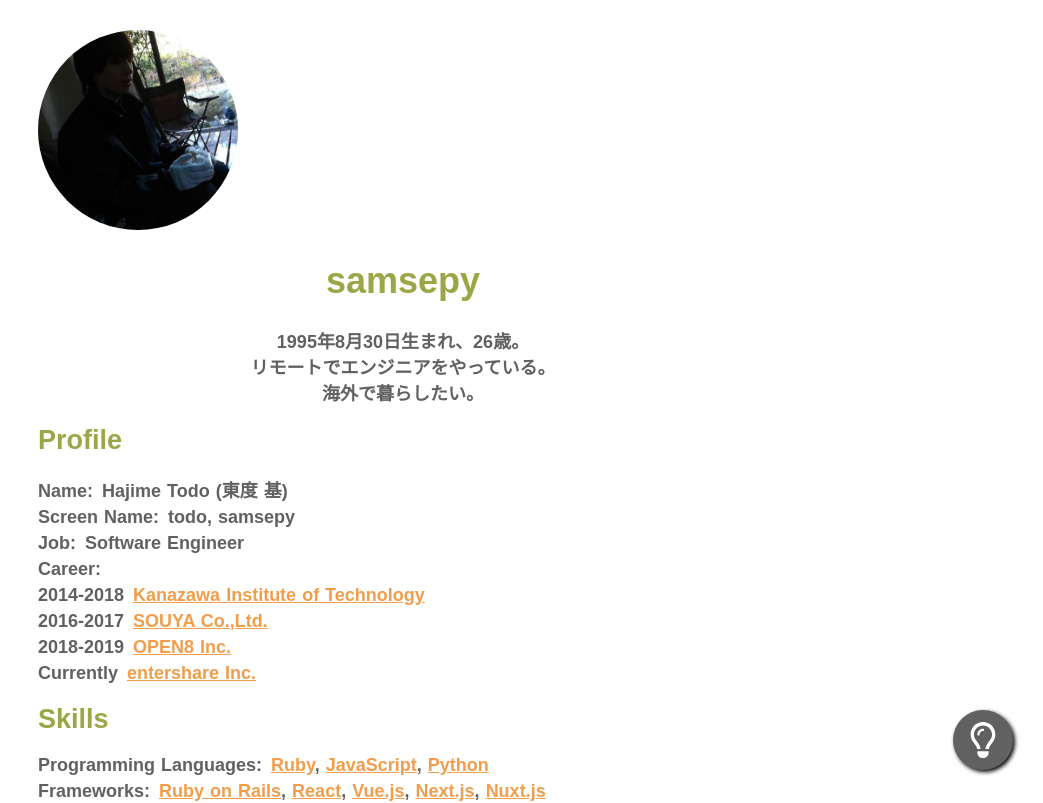
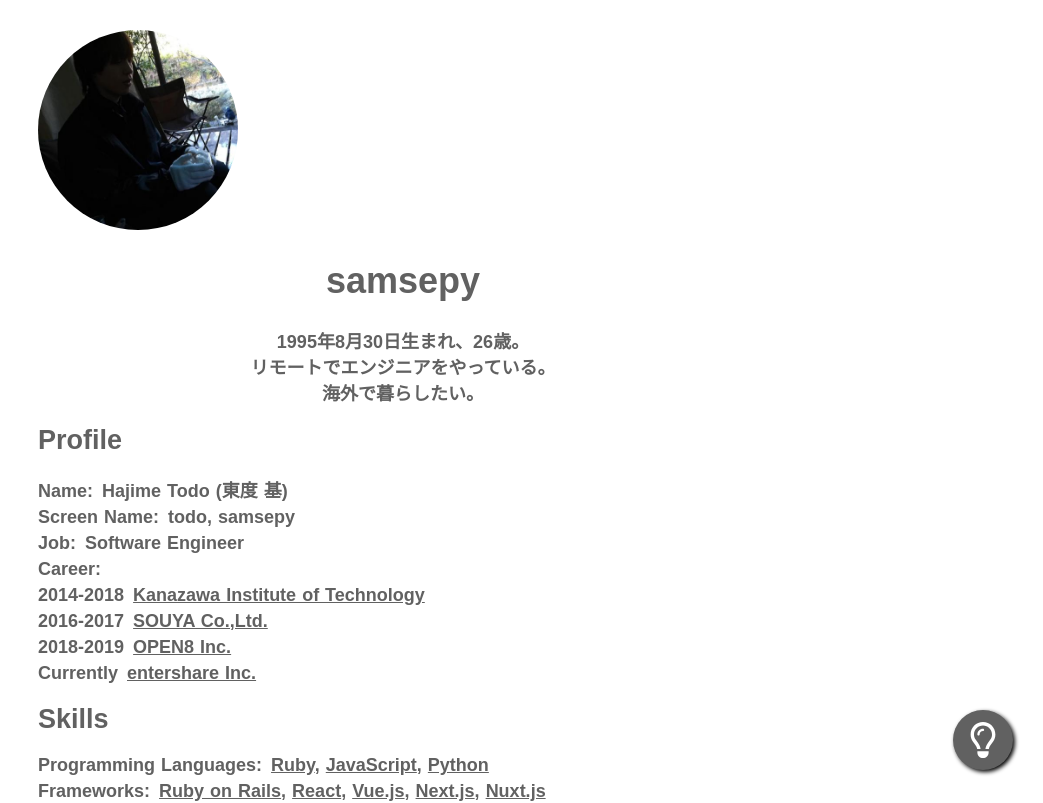
Before and after one commit to samsepy/samsepy.work, a Next.js app: page / in a window 1280 px wide. Shown: the top 803 px of the page, without its empty margins (237-1280 px from the left). Built offline with nearby package versions, Linux system fonts and the light colour scheme.

Commit message:
モノクロ調で

```diff
--- a/styles/Layout.module.css
+++ b/styles/Layout.module.css
@@ -20,11 +20,18 @@
   transition-duration: 1s;
 }
 
+.dark a {
+  color: #fff;
+}
+
 .light {
   background-color: #fff;
   color: #616161;
   transition-property: background-color, color;
   transition-duration: 1s;
+}
+.light a {
+  color: #616161;
 }
 
 .modeSwitchButton {
--- a/styles/globals.css
+++ b/styles/globals.css
@@ -34,11 +34,6 @@ h3 {
   text-align: left;
 }
 
-h1,
-h2 {
-  color: #9ba747;
-}
-
 p {
   margin: 16px 0;
   text-align: left;
@@ -55,10 +50,6 @@ li {
 
 li span {
   display: inline-block;
-}
-
-a {
-  color: #f29d4b;
 }
 
 a:hover {
```
